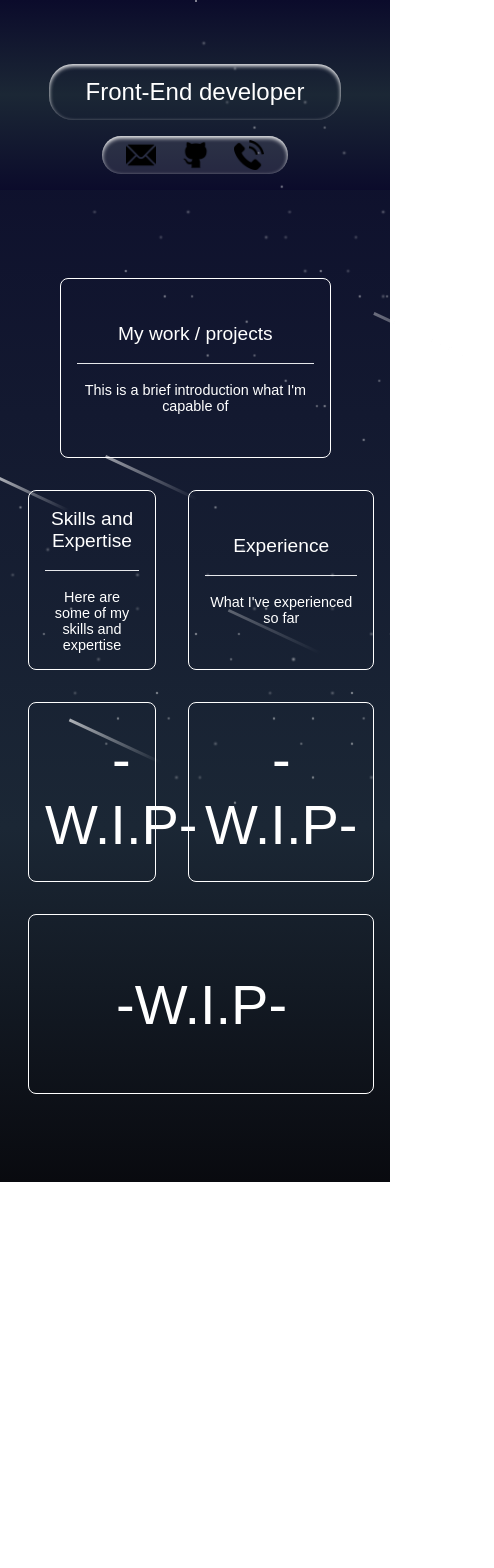
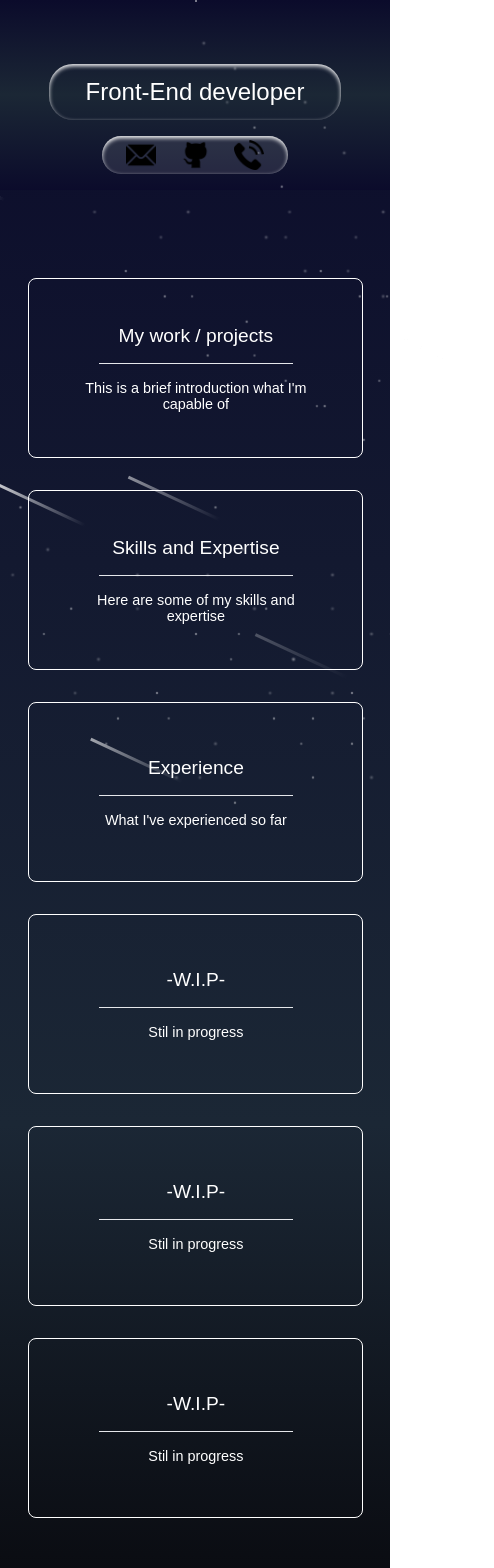
Before and after one commit to P4NV/Portfolio, a React (Create React App) app: page / in a window 390 px wide. Shown: the top 1568 px of the page, 494 px wide, since content can reach past the window. Before the commit the page ends 1182 px from the top, so only its background shows below. Built offline with nearby package versions, Linux system fonts and the light colour scheme.

Commit message:
Finished mobile design

```diff
--- a/src/App.css
+++ b/src/App.css
@@ -188,6 +188,8 @@
 
   margin: auto;
   padding: auto;
+  max-width: 75%;
+  min-width: 45%;
 
 }
 
@@ -282,7 +284,19 @@
 /* tablet */
 @media (max-width: 1024px) {
   .content-container {
-    width: 85%;
+    width: 75%;
+  }
+  .Projects-container.show,
+  .Skills-container.show,
+  .Experience-container.show,
+  .Page4-container.show,
+  .Page5-container.show,
+  .Page6-container.show {
+      width: 80%;
+      height: 70%;
+      opacity: 1;
+      transform: translate(-50%, -38%) ;
+      pointer-events: auto;
   }
 }
 
@@ -311,6 +325,18 @@
 
     .content-container {
       width: 90%;
+      grid-template-columns: 1;
+
+    }
+    .content-container .card {
+
+      grid-column: 1;
+
+    }
+    .content-container .card-inner {
+      width: 75%;
+      font-size: 0.5em;
+
     }
 
     .sticky-header {
--- a/src/components/ContentContainer.js
+++ b/src/components/ContentContainer.js
@@ -55,7 +55,7 @@ export default function ContentContainer(){
             gap-y-8 gap-x-8
             overflow-visible
             w-5/12 h-3/4
-            mt-20 mb-20 mx-auto  p-2
+            mt-20 mb-20 mx-auto p-2
         ">
 
             {/* My work / projects */}
@@ -66,9 +66,7 @@ export default function ContentContainer(){
             >
                 <div className="card-inner">
                     <h2>My work / projects</h2>
-                    <br />
-                    <hr />
-                    <br />
+                    <hr className='m-4'/>
                     <p>This is a brief introduction what I'm capable of</p>
                 </div>
             </div>
@@ -81,9 +79,7 @@ export default function ContentContainer(){
             >
                 <div className="card-inner">
                     <h2>Skills and Expertise</h2>
-                    <br />
-                    <hr />
-                    <br />
+                    <hr className='m-4'/>
                     <p>Here are some of my skills and expertise</p>
                 </div>
             </div>
@@ -96,9 +92,7 @@ export default function ContentContainer(){
             >
                 <div className="card-inner">
                     <h2>Experience</h2>
-                    <br />
-                    <hr />
-                    <br />
+                    <hr className='m-4'/>
                     <p>What I've experienced so far</p>
                 </div>
             </div>
@@ -110,7 +104,9 @@ export default function ContentContainer(){
                 className="card col-span-5 col-start-1 col-end-6 border border-white rounded-lg text-center text-white select-none p-4 flex flex-col items-center justify-center"
             >
                 <div className="card-inner">
-                    <h2 style={{ fontSize: "5.5rem" }}>-W.I.P-</h2>
+                    <h2>-W.I.P-</h2>
+                    <hr className='m-4'/>
+                    <p>Stil in progress</p>
                 </div>
             </div>
 
@@ -121,7 +117,9 @@ export default function ContentContainer(){
                 className="card col-span-5  col-end-11 border border-white rounded-lg text-center text-white select-none p-4 flex flex-col items-center justify-center"
             >
                 <div className="card-inner">
-                    <h2 style={{ fontSize: "5.5rem" }}>-W.I.P-</h2>
+                    <h2>-W.I.P-</h2>
+                    <hr className='m-4'/>
+                    <p>Stil in progress</p>
                 </div>
             </div>
 
@@ -132,7 +130,9 @@ export default function ContentContainer(){
                 className="card col-span-10 col-start-1 col-end-11 border border-white rounded-lg text-center text-white select-none p-4 flex flex-col items-center justify-center"
             >
                 <div className="card-inner">
-                    <h2 style={{ fontSize: "5.5rem" }}>-W.I.P-</h2>
+                    <h2>-W.I.P-</h2>
+                    <hr className='m-4'/>
+                    <p>Stil in progress</p>
                 </div>
             </div>
 
```
